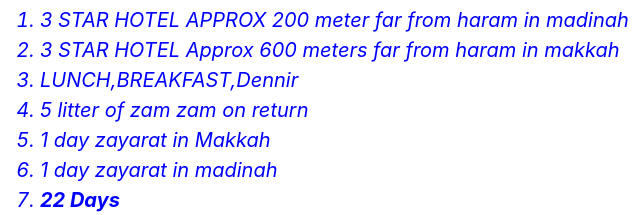
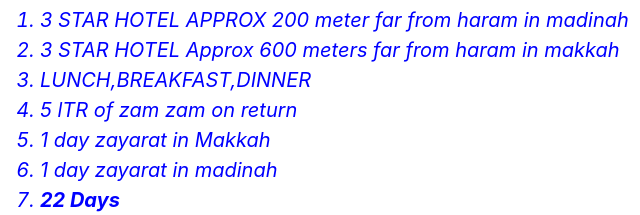
Before and after one commit to Madni06/KARWANEHARAMAIN, a plain HTML site: page index.html in a window 1280 px wide. Shown: the part 215-430 px from the top of the page, 0-640 px from the left. Drawn offline with Linux system fonts and the light colour scheme.

Commit message:
auto publish 1716052063164

```diff
--- a/index.html
+++ b/index.html
@@ -24,8 +24,8 @@
 <ol FEATURES>
             <li>3 STAR HOTEL APPROX 200 meter far from haram in madinah</li>
             <li>3 STAR HOTEL Approx 600 meters far from haram in makkah</li>
-            <li>LUNCH,BREAKFAST,Dennir</li>
-            <li>5 litter of zam zam on return</li>
+            <li>LUNCH,BREAKFAST,DINNER</li>
+            <li>5 lTR of zam zam on return</li>
             <li>1 day zayarat in Makkah </li>
             <li>1 day zayarat in madinah</li>
             <li><strong> 22 Days </strong >
```
